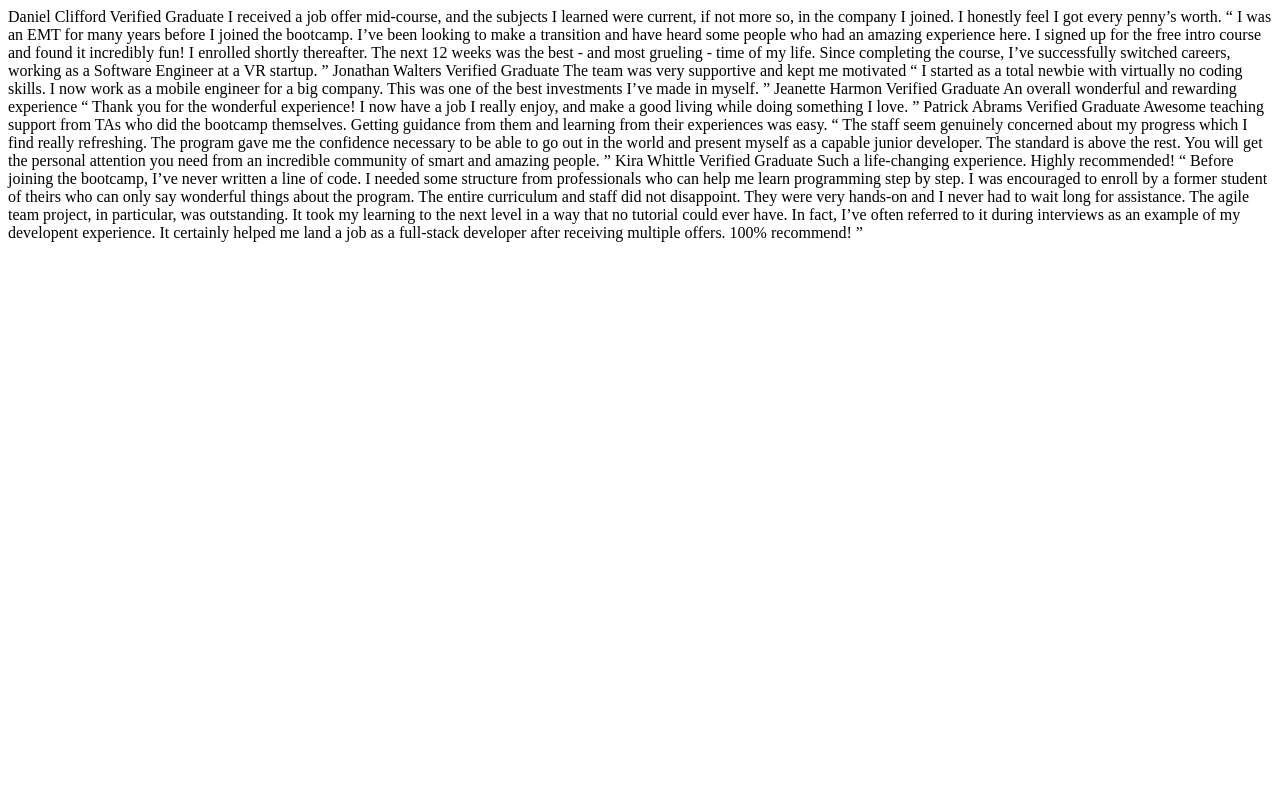
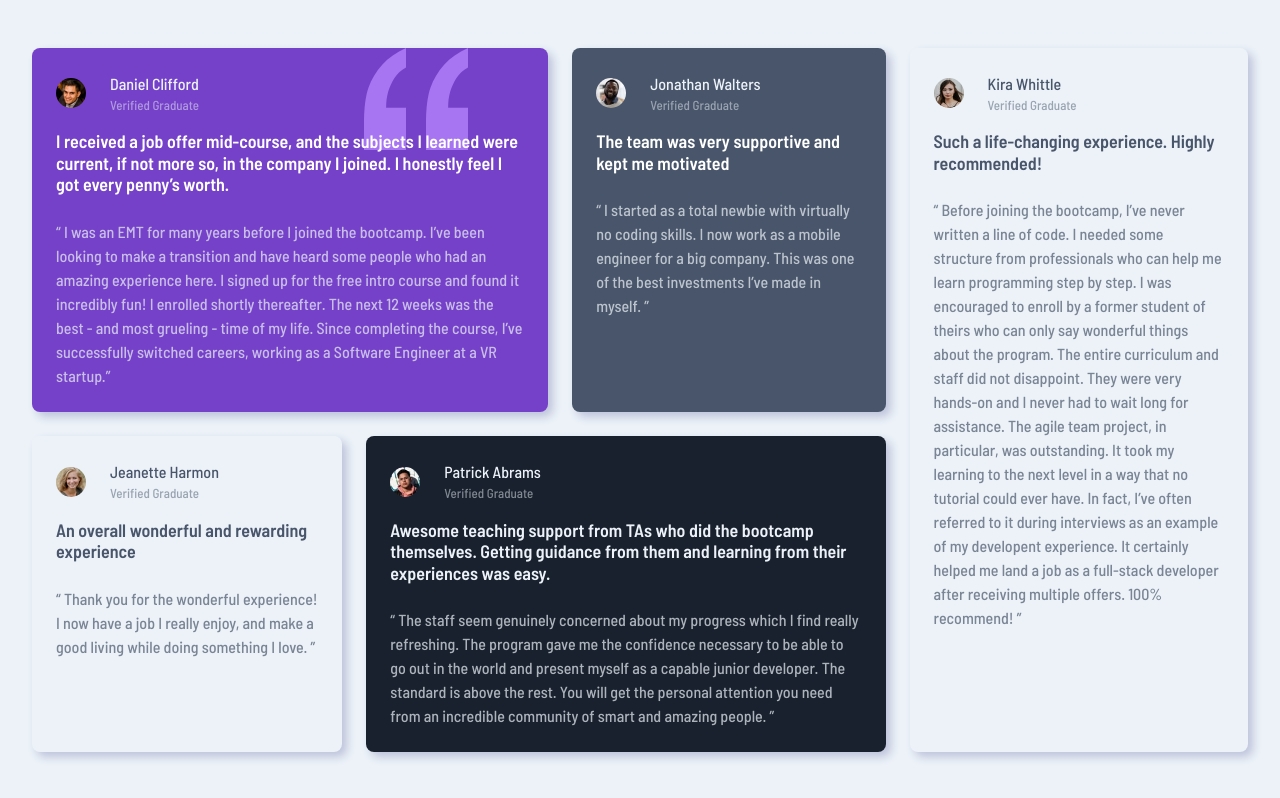
Before and after one commit to pr5nrzz/testimonials-grid-section-main, a plain HTML site: page index.html in a window 1280 px wide. Drawn offline with Linux system fonts and the light colour scheme.

Commit message:
Testimonial grid implementation

```diff
--- a/index.html
+++ b/index.html
@@ -8,67 +8,127 @@
 
   <link rel="icon" type="image/png" sizes="32x32" href="./images/favicon-32x32.png">
 
-  <title>Frontend Mentor | [Challenge Name Here]</title>
+  <title>Testimonials Grid Section Main</title>
 
+  <link rel="preconnect" href="https://fonts.googleapis.com">
+  <link rel="preconnect" href="https://fonts.gstatic.com" crossorigin>
+  <link
+    href="https://fonts.googleapis.com/css2?family=Barlow+Semi+Condensed:wght@500;600&family=Fraunces:ital,opsz,wght@0,9..144,700;1,9..144,700&family=Lato:wght@400;700&family=Montserrat:ital,wght@0,100..900;1,100..900&family=Roboto:wght@400;700&display=swap"
+    rel="stylesheet">
 
+  <link rel="stylesheet" href="style.css">
 </head>
 
 <body>
+  <div class="container">
 
+    <div class="testimonials grid">
 
+      <article class="testimonial bg-primary-400 quote">
+        <div class="testimonial_profile grid">
+          <img src="images/image-daniel.jpg" alt="Daniel Clifford">
 
-  Daniel Clifford
-  Verified Graduate
+          <div class="profile_info">
+            <p class="text-color-200">Daniel Clifford</p>
+            <p class="user-cred fs-400">Verified Graduate</p>
+          </div>
+        </div>
 
-  I received a job offer mid-course, and the subjects I learned were current, if not more so,
-  in the company I joined. I honestly feel I got every penny’s worth.
-
-  “ I was an EMT for many years before I joined the bootcamp. I’ve been looking to make a
+        <div class="review__details grid">
+          <h2 class="heading text-color-100">I received a job offer mid-course, and the subjects I learned were current,
+            if not more so,
+            in the company I joined. I honestly feel I got every penny’s worth.</h2>
+          <p class="details"> “ I was an EMT for many years before I joined the bootcamp. I’ve been
+            looking to make a
             transition and have heard some people who had an amazing experience here. I signed up
             for the free intro course and found it incredibly fun! I enrolled shortly thereafter.
             The next 12 weeks was the best - and most grueling - time of my life. Since completing
-  the course, I’ve successfully switched careers, working as a Software Engineer at a VR startup. ”
+            the course, I’ve successfully switched careers, working as a Software Engineer at a VR startup.”</p>
+        </div>
+      </article>
 
-  Jonathan Walters
-  Verified Graduate
+      <article class="testimonial bg-secondary-400">
+        <div class="testimonial_profile grid">
+          <img src="images/image-jonathan.jpg" alt="Jonathan Walters">
 
-  The team was very supportive and kept me motivated
+          <div class="profile_info">
+            <p class="text-color-200">Jonathan Walters</p>
+            <p class="user-cred fs-400">Verified Graduate</p>
+          </div>
+        </div>
 
-  “ I started as a total newbie with virtually no coding skills. I now work as a mobile engineer
-  for a big company. This was one of the best investments I’ve made in myself. ”
+        <div class="review__details grid">
+          <h2 class="heading text-color-100">The team was very supportive and kept me motivated</h2>
+          <p class="details">“ I started as a total newbie with virtually no coding skills. I now
+            work as a mobile engineer
+            for a big company. This was one of the best investments I’ve made in myself. ”</p>
+        </div>
+      </article>
 
-  Jeanette Harmon
-  Verified Graduate
+      <article class="testimonial">
+        <div class="testimonial_profile grid">
+          <img src="images/image-jeanette.jpg" alt="Jeanette Harmon">
 
-  An overall wonderful and rewarding experience
+          <div class="profile_info">
+            <p>Jeanette Harmon</p>
+            <p class="user-cred fs-400">Verified Graduate</p>
+          </div>
+        </div>
 
-  “ Thank you for the wonderful experience! I now have a job I really enjoy, and make a good living
-  while doing something I love. ”
+        <div class="review__details grid">
+          <h2 class="heading">An overall wonderful and rewarding experience</h2>
+          <p class="details">“ Thank you for the wonderful experience! I now have a job I really
+            enjoy, and make a good living while doing something I love. ”</p>
+        </div>
+      </article>
 
-  Patrick Abrams
-  Verified Graduate
+      <article class="testimonial bg-secondary-500">
+        <div class="testimonial_profile grid">
+          <img src="images/image-patrick.jpg" alt="Patrick Abrams">
 
-  Awesome teaching support from TAs who did the bootcamp themselves. Getting guidance from them and
-  learning from their experiences was easy.
+          <div class="profile_info">
+            <p class="text-color-200">Patrick Abrams</p>
+            <p class="user-cred fs-400">Verified Graduate</p>
+          </div>
+        </div>
 
-  “ The staff seem genuinely concerned about my progress which I find really refreshing. The program
+        <div class="review__details grid">
+          <h2 class="heading text-color-200">Awesome teaching support from TAs who did the bootcamp themselves. Getting
+            guidance from them and
+            learning from their experiences was easy.</h2>
+          <p class="details">“ The staff seem genuinely concerned about my progress which I find
+            really refreshing. The program
             gave me the confidence necessary to be able to go out in the world and present myself as a capable
             junior developer. The standard is above the rest. You will get the personal attention you need from
-  an incredible community of smart and amazing people. ”
+            an incredible community of smart and amazing people. ”</p>
+        </div>
+      </article>
 
-  Kira Whittle
-  Verified Graduate
+      <article class="testimonial">
+        <div class="testimonial_profile grid">
+          <img src="images/image-kira.jpg" alt="Kira Whittle">
 
-  Such a life-changing experience. Highly recommended!
+          <div class="profile_info">
+            <p>Kira Whittle</p>
+            <p class="user-cred fs-400">Verified Graduate</p>
+          </div>
+        </div>
 
-  “ Before joining the bootcamp, I’ve never written a line of code. I needed some structure from
+        <div class="review__details grid">
+          <h2 class="heading">Such a life-changing experience. Highly recommended!</h2>
+          <p class="details">“ Before joining the bootcamp, I’ve never written a line of code. I
+            needed some structure from
             professionals who can help me learn programming step by step. I was encouraged to enroll by a former
             student of theirs who can only say wonderful things about the program. The entire curriculum and staff
             did not disappoint. They were very hands-on and I never had to wait long for assistance. The agile team
             project, in particular, was outstanding. It took my learning to the next level in a way that no tutorial
             could ever have. In fact, I’ve often referred to it during interviews as an example of my developent
             experience. It certainly helped me land a job as a full-stack developer after receiving multiple offers.
-  100% recommend! ”
+            100% recommend! ”</p>
+        </div>
+      </article>
+    </div>
+  </div>
 </body>
 
 </html>
--- /dev/null
+++ b/style.css
@@ -0,0 +1,243 @@
+/* ------------ Custom Properties ------------ */
+
+:root {
+    /* Font families */
+    --ff-sans: "Barlow Semi Condensed", sans-serif;
+
+    /* Colors */
+    --clr-primary-400: 263, 55%, 52%;
+    --clr-secondary-400: 217, 19%, 35%;
+    --clr-secondary-500: 219, 29%, 14%;
+
+    --clr-neutral-100: 0, 0%, 100%;
+    --clr-neutral-200: 210, 46%, 95%;
+    --clr-neutral-300: 0, 0%, 81%;
+
+    /* Font weights */
+    --fw-400: 500;
+    --fw-500: 600;
+
+    /* Font sizes */
+    --fs-300: 0.6875rem;
+    --fs-400: 0.8125rem;
+    --fs-500: 1.125rem;
+}
+
+/* ------------ CSS Reset ------------ */
+
+/* Box sizing rules */
+*,
+*::before,
+*::after {
+    box-sizing: border-box;
+}
+
+/* Stop text inflation */
+html {
+    -moz-text-size-adjust: none;
+    -webkit-text-size-adjust: none;
+    text-size-adjust: none;
+}
+
+/* Remove default margins */
+body,
+h1,
+h2,
+h3,
+h4,
+p,
+figure {
+    margin: 0;
+}
+
+/* Reset core defaults */
+body {
+    line-height: 1.5;
+    min-height: 100vh;
+}
+
+/* Reduce line height for headings and interactive elements */
+h1,
+h2,
+h3,
+h4,
+input,
+label,
+button {
+    line-height: 1.2;
+}
+
+/* Makes it easier to work with images */
+img,
+svg,
+picture,
+video {
+    display: block;
+    max-width: 100%;
+}
+
+/* Inherits fornt weight and font size */
+input,
+textarea,
+select,
+button {
+    font-weight: inherit;
+    font-size: inherit;
+}
+
+/* ------------ Utility classes ------------ */
+
+.grid {
+    display: grid;
+    gap: var(--gap, 1.5rem);
+}
+
+.container {
+    padding-inline: 2em;
+}
+
+/* ------------ Colors ------------ */
+
+.bg-primary-400 {
+    background-color: hsl(var(--clr-primary-400));
+}
+
+.bg-secondary-400 {
+    background-color: hsl(var(--clr-secondary-400));
+}
+
+.bg-secondary-500 {
+    background-color: hsl(var(--clr-secondary-500));
+}
+
+.bg-neutral-100 {
+    background-color: hsl(var(--clr-neutral-100));
+}
+
+.text-color-100 {
+    color: hsl(var(--clr-neutral-100));
+}
+
+.text-color-200 {
+    color: hsl(var(--clr-neutral-200));
+}
+
+.text-color-300 {
+    color: hsl(var(--clr-neutral-300));
+}
+
+/* ------------ Typography ------------ */
+
+.ff-sans {
+    font-family: var(--ff-sans);
+}
+
+.fw-400 {
+    font-weight: var(--fw-400);
+}
+
+.fw-500 {
+    font-weight: var(--fw-500);
+}
+
+.fs-300 {
+    font-size: var(--fs-300);
+}
+
+.fs-400 {
+    font-size: var(--fs-400);
+}
+
+.fs-500 {
+    font-size: var(--fs-500);
+}
+
+/* ------------ Components ------------ */
+
+body {
+    font-family: var(--ff-sans);
+    font-weight: var(--fw-400);
+    background-color: hsl(var(--clr-neutral-200));
+
+    display: grid;
+    place-content: center;
+}
+
+.testimonials {
+    grid-template-areas:
+        'testimonial1 testimonial1 testimonial2 testimonial5'
+        'testimonial3 testimonial4 testimonial4 testimonial5';
+}
+
+.testimonial {
+    border-radius: 0.5rem;
+    box-shadow: 0.3rem 0.3rem 0.625rem rgba(0, 0, 100, 0.2);
+    padding: 1.5em;
+}
+
+h2 {
+    font-size: var(--fs-500);
+}
+
+img {
+    width: 1.875rem;
+    border-radius: 50%;
+}
+
+.user-cred {
+    color: hsla(var(--clr-neutral-200), 50%);
+}
+
+.details {
+    color: hsla(var(--clr-neutral-200), 70%);
+}
+
+.quote {
+    background-image: url("images/bg-pattern-quotation.svg");
+    background-repeat: no-repeat;
+    background-position: top 0 right 5rem;
+}
+
+.testimonial:nth-of-type(3),
+.testimonial:nth-of-type(5) {
+    color: hsl(var(--clr-secondary-400));
+}
+
+.testimonial:nth-of-type(3) .user-cred,
+.testimonial:nth-of-type(5) .user-cred {
+    color: hsla(var(--clr-secondary-400), 50%);
+}
+
+.testimonial:nth-of-type(3) .details,
+.testimonial:nth-of-type(5) .details {
+    color: hsla(var(--clr-secondary-400), 70%);
+}
+
+.testimonial:nth-of-type(1) {
+    grid-area: testimonial1;
+}
+
+.testimonial:nth-of-type(2) {
+    grid-area: testimonial2;
+}
+
+.testimonial:nth-of-type(3) {
+    grid-area: testimonial3;
+}
+
+.testimonial:nth-of-type(4) {
+    grid-area: testimonial4;
+}
+
+.testimonial:nth-of-type(5) {
+    grid-area: testimonial5;
+}
+
+.testimonial_profile {
+    grid-template-columns: auto 1fr;
+    align-items: center;
+}
+
+.review__details {
+    margin-top: 1rem;
+}
--- /dev/null
+++ b/style1.css
@@ -0,0 +1,243 @@
+/* ------------ Custom Properties ------------ */
+
+:root {
+    /* Font families */
+    --ff-sans: "Barlow Semi Condensed", sans-serif;
+
+    /* Colors */
+    --clr-primary-400: 263, 55%, 52%;
+    --clr-secondary-400: 217, 19%, 35%;
+    --clr-secondary-500: 219, 29%, 14%;
+
+    --clr-neutral-100: 0, 0%, 100%;
+    --clr-neutral-200: 210, 46%, 95%;
+    --clr-neutral-300: 0, 0%, 81%;
+
+    /* Font weights */
+    --fw-400: 500;
+    --fw-500: 600;
+
+    /* Font sizes */
+    --fs-300: 0.6875rem;
+    --fs-400: 0.8125rem;
+    --fs-500: 1.125rem;
+}
+
+/* ------------ CSS Reset ------------ */
+
+/* Box sizing rules */
+*,
+*::before,
+*::after {
+    box-sizing: border-box;
+}
+
+/* Stop text inflation */
+html {
+    -moz-text-size-adjust: none;
+    -webkit-text-size-adjust: none;
+    text-size-adjust: none;
+}
+
+/* Remove default margins */
+body,
+h1,
+h2,
+h3,
+h4,
+p,
+figure {
+    margin: 0;
+}
+
+/* Reset core defaults */
+body {
+    line-height: 1.5;
+    min-height: 100vh;
+}
+
+/* Reduce line height for headings and interactive elements */
+h1,
+h2,
+h3,
+h4,
+input,
+label,
+button {
+    line-height: 1.2;
+}
+
+/* Makes it easier to work with images */
+img,
+svg,
+picture,
+video {
+    display: block;
+    max-width: 100%;
+}
+
+/* Inherits fornt weight and font size */
+input,
+textarea,
+select,
+button {
+    font-weight: inherit;
+    font-size: inherit;
+}
+
+/* ------------ Utility classes ------------ */
+
+.grid {
+    display: grid;
+    gap: var(--gap, 1.5rem);
+}
+
+.container {
+    padding-inline: 2em;
+}
+
+/* ------------ Colors ------------ */
+
+.bg-primary-400 {
+    background-color: hsl(var(--clr-primary-400));
+}
+
+.bg-secondary-400 {
+    background-color: hsl(var(--clr-secondary-400));
+}
+
+.bg-secondary-500 {
+    background-color: hsl(var(--clr-secondary-500));
+}
+
+.bg-neutral-100 {
+    background-color: hsl(var(--clr-neutral-100));
+}
+
+.text-color-100 {
+    color: hsl(var(--clr-neutral-100));
+}
+
+.text-color-200 {
+    color: hsl(var(--clr-neutral-200));
+}
+
+.text-color-300 {
+    color: hsl(var(--clr-neutral-300));
+}
+
+/* ------------ Typography ------------ */
+
+.ff-sans {
+    font-family: var(--ff-sans);
+}
+
+.fw-400 {
+    font-weight: var(--fw-400);
+}
+
+.fw-500 {
+    font-weight: var(--fw-500);
+}
+
+.fs-300 {
+    font-size: var(--fs-300);
+}
+
+.fs-400 {
+    font-size: var(--fs-400);
+}
+
+.fs-500 {
+    font-size: var(--fs-500);
+}
+
+/* ------------ Components ------------ */
+
+body {
+    font-family: var(--ff-sans);
+    font-weight: var(--fw-400);
+    background-color: hsl(var(--clr-neutral-200));
+
+    display: grid;
+    place-content: center;
+}
+
+.testimonials {
+    grid-template-areas:
+        'testimonial1 testimonial1 testimonial2 testimonial5'
+        'testimonial3 testimonial4 testimonial4 testimonial5';
+}
+
+.testimonial {
+    border-radius: 0.5rem;
+    box-shadow: 0.3rem 0.3rem 0.625rem rgba(0, 0, 100, 0.2);
+    padding: 1.5em;
+}
+
+h2 {
+    font-size: var(--fs-500);
+}
+
+img {
+    width: 1.875rem;
+    border-radius: 50%;
+}
+
+.user-cred {
+    color: hsla(var(--clr-neutral-200), 50%);
+}
+
+.details {
+    color: hsla(var(--clr-neutral-200), 70%);
+}
+
+.quote {
+    background-image: url("images/bg-pattern-quotation.svg");
+    background-repeat: no-repeat;
+    background-position: top 0 right 5rem;
+}
+
+.testimonial:nth-of-type(3),
+.testimonial:nth-of-type(5) {
+    color: hsl(var(--clr-secondary-400));
+}
+
+.testimonial:nth-of-type(3) .user-cred,
+.testimonial:nth-of-type(5) .user-cred {
+    color: hsla(var(--clr-secondary-400), 50%);
+}
+
+.testimonial:nth-of-type(3) .details,
+.testimonial:nth-of-type(5) .details {
+    color: hsla(var(--clr-secondary-400), 70%);
+}
+
+.testimonial:nth-of-type(1) {
+    grid-area: testimonial1;
+}
+
+.testimonial:nth-of-type(2) {
+    grid-area: testimonial2;
+}
+
+.testimonial:nth-of-type(3) {
+    grid-area: testimonial3;
+}
+
+.testimonial:nth-of-type(4) {
+    grid-area: testimonial4;
+}
+
+.testimonial:nth-of-type(5) {
+    grid-area: testimonial5;
+}
+
+.testimonial_profile {
+    grid-template-columns: auto 1fr;
+    align-items: center;
+}
+
+.review__details {
+    margin-top: 1rem;
+}
```
Lines whose indentation alone changed are shown as unchanged.
